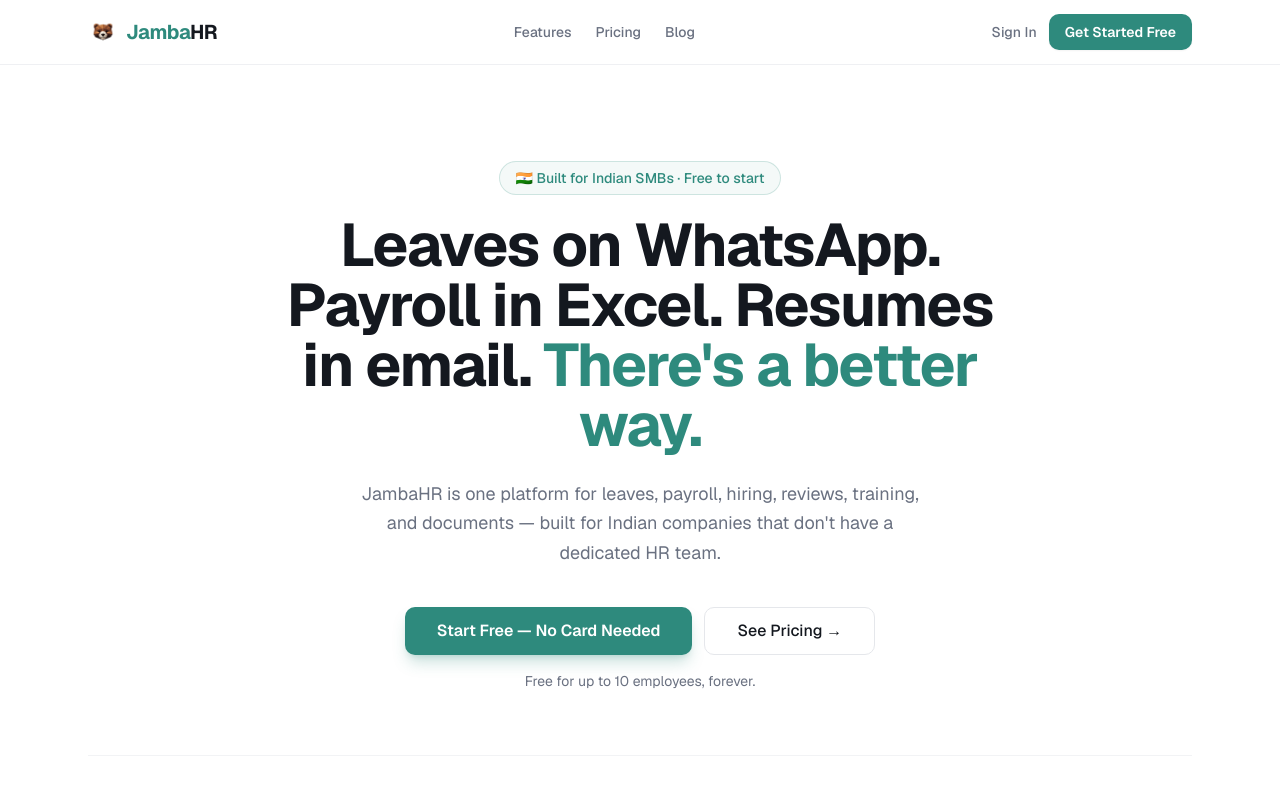
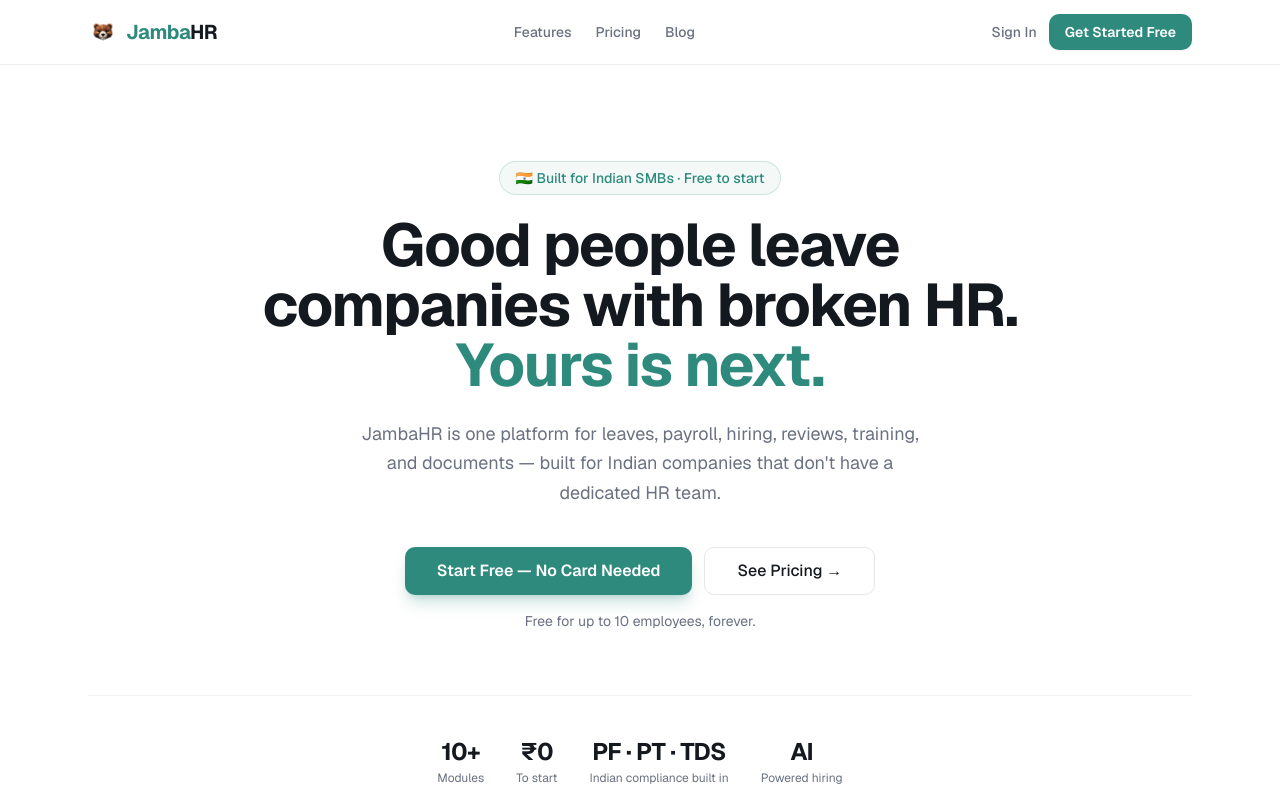
Before and after one commit to amolgupta007/hrme, a Next.js app: page / in a window 1280 px wide. Shown: the top 800 px of the page. Built offline with nearby package versions, Linux system fonts and the light colour scheme; no server answers.

Commit message:
Update hero headline

```diff
--- a/src/app/page.tsx
+++ b/src/app/page.tsx
@@ -130,8 +130,8 @@ export default function HomePage() {
 
         <AnimateIn animation="fade-up" delay={80}>
           <h1 className="mx-auto max-w-3xl text-5xl font-bold tracking-tight leading-[1.1] sm:text-6xl">
-            Leaves on WhatsApp. Payroll in Excel. Resumes in email.{" "}
-            <span className="text-primary">There&apos;s a better way.</span>
+            Good people leave companies with broken HR.{" "}
+            <span className="text-primary">Yours is next.</span>
           </h1>
         </AnimateIn>
 
```
